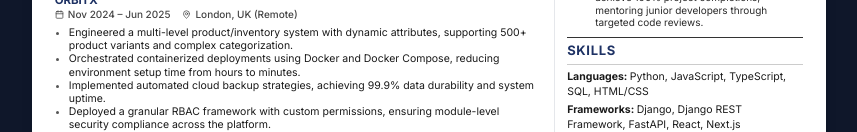
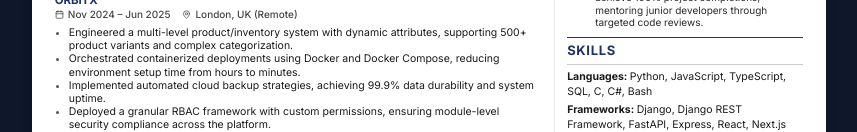
Before and after one commit to asifisme/asifisme, a Next.js app: page /euro in a window 1280 px wide. Shown: the part 668-800 px from the top of the page, without its empty margins (211-1068 px from the left). Built offline with nearby package versions, Linux system fonts and the light colour scheme.

Commit message:
feat: Add C, C#, and Bash to Languages, and Express to Frameworks.

```diff
--- a/app/(page)/euro/page.tsx
+++ b/app/(page)/euro/page.tsx
@@ -81,7 +81,7 @@ export default function EuroResumePage() {
     const skillCategories: SkillCategory[] = [
         {
             label: "Languages",
-            items: ["Python", "JavaScript", "TypeScript", "SQL", "HTML/CSS"],
+            items: ["Python", "JavaScript", "TypeScript", "SQL", "C", "C#", "Bash"],
         },
         {
             label: "Frameworks",
@@ -89,6 +89,7 @@ export default function EuroResumePage() {
                 "Django",
                 "Django REST Framework",
                 "FastAPI",
+                "Express",
                 "React",
                 "Next.js",
             ],
```
